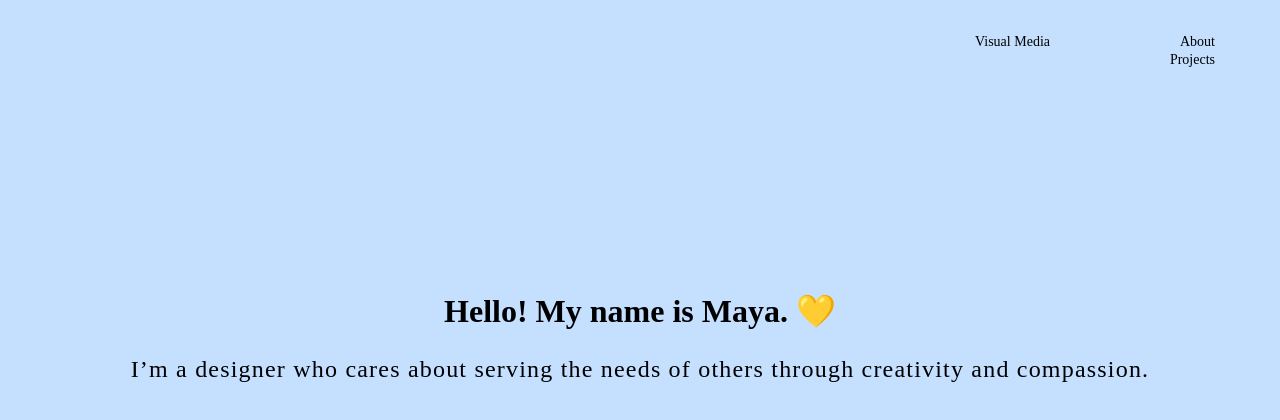
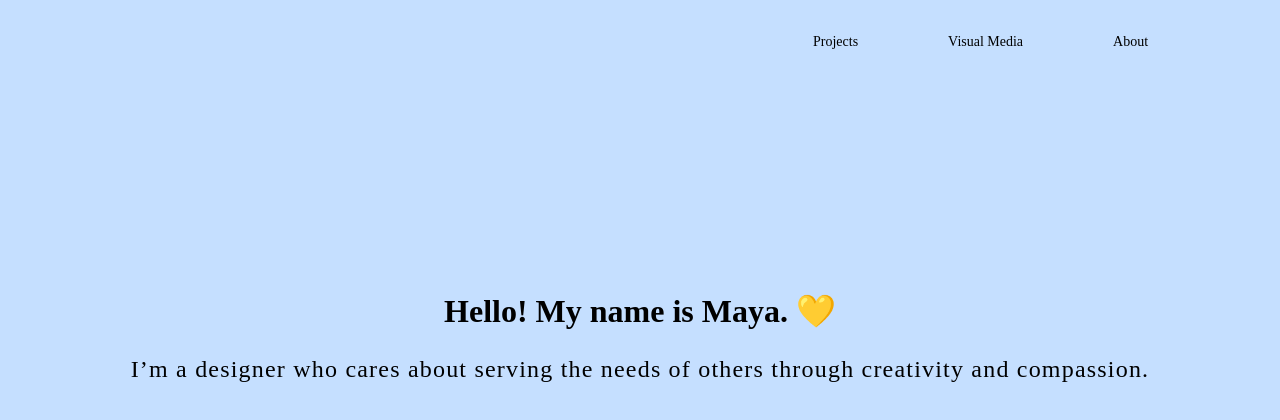
Before and after one commit to mchen-design/mchen-design.github.io, a plain HTML site: page home.html in a window 1280 px wide. Drawn offline with Linux system fonts and the light colour scheme; a web font is replaced by a local one.

Commit message:
Update home.css

```diff
--- a/home.css
+++ b/home.css
@@ -40,7 +40,7 @@ h2 {
     font-size: 14px;
     color: black;
     text-align: center;
-    margin: 14px 65px;
+    margin: 14px 45px;
     text-decoration: none;
 }
 
```
